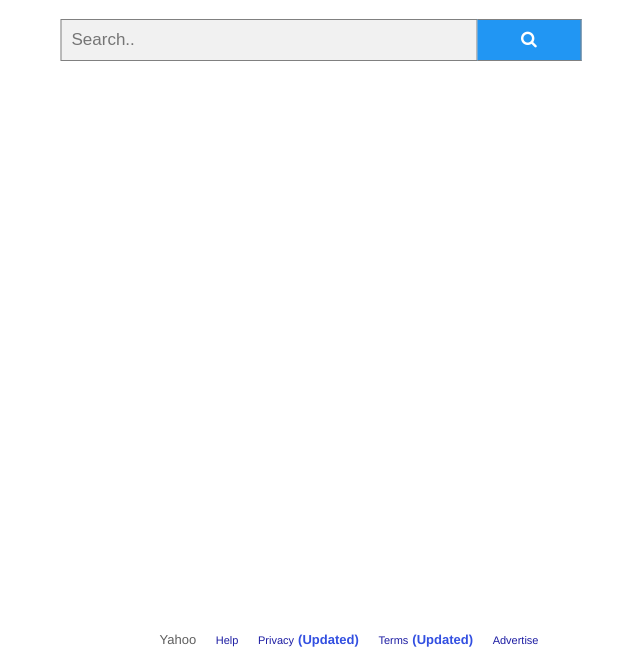
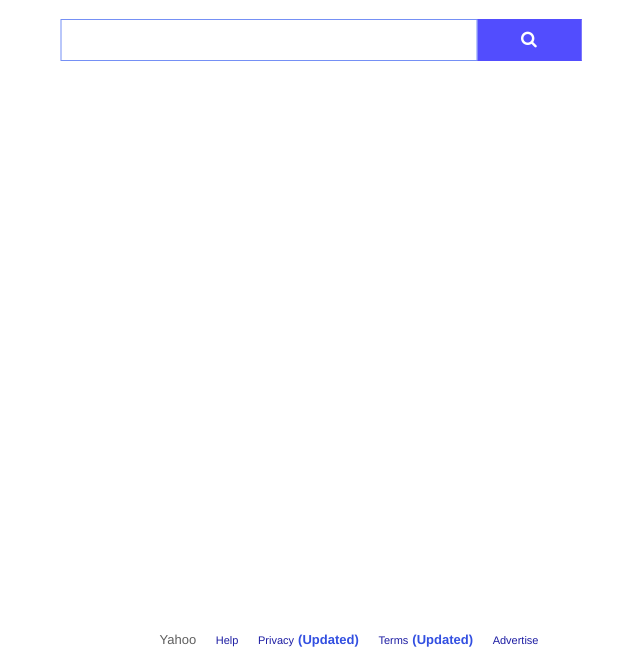
Before and after one commit to yrom1/yahoo-search-clone, a plain HTML site: page index.html in a window 1280 px wide. Shown: the part 141-800 px from the top of the page, without its empty margins (319-959 px from the left). Drawn offline with Linux system fonts and the light colour scheme.

Commit message:
searchbar is white but sharp corners

```diff
--- a/index.html
+++ b/index.html
@@ -16,7 +16,7 @@
                 <div>
                     <!-- SEARCH BAR -->
                     <form class="example" action="action_page.php">
-                        <input type="text" placeholder="Search.." name="search">
+                        <input type="text" placeholder="" name="search">
                         <button type="submit"><i class="fa fa-search"></i></button>
                       </form>
                 </div>
--- a/main.css
+++ b/main.css
@@ -32,10 +32,10 @@ main, body {
   form.example input[type=text] {
     padding: 10px;
     font-size: 17px;
-    border: 1px solid grey;
+    border: 1px solid #7590f5;;
     float: left;
     width: 80%;
-    background: #f1f1f1;
+    background: #FFF;
   }
 
   /* Style the submit button */
@@ -43,17 +43,17 @@ main, body {
     float: left;
     width: 20%;
     padding: 10px;
-    background: #2196F3;
-    color: white;
+    background: #524dfe;
+    color: #FFF;
     font-size: 17px;
-    border: 1px solid grey;
+    border: 1px solid #524dfe;
     border-left: none; /* Prevent double borders */
     cursor: pointer;
   }
 
   form.example button:hover {
-    background: #0b7dda;
-  }
+    /* Yahoo's button doesn't nothing hovered, not even shadows.*/
+}
 
   /* Clear floats */
   form.example::after {
```
